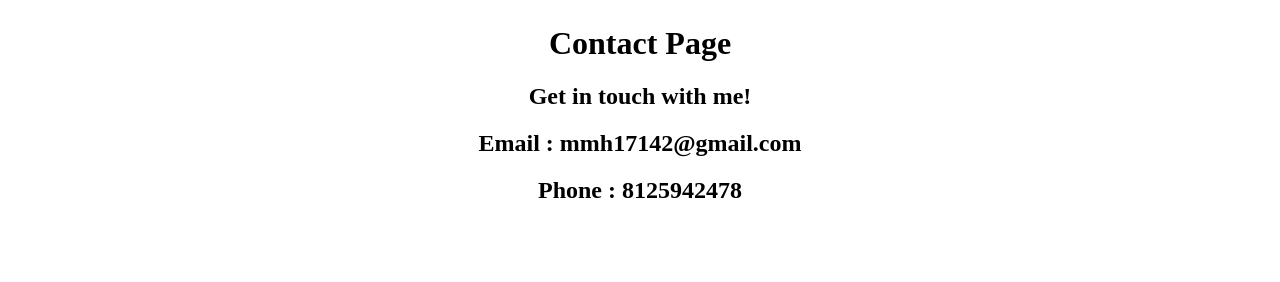
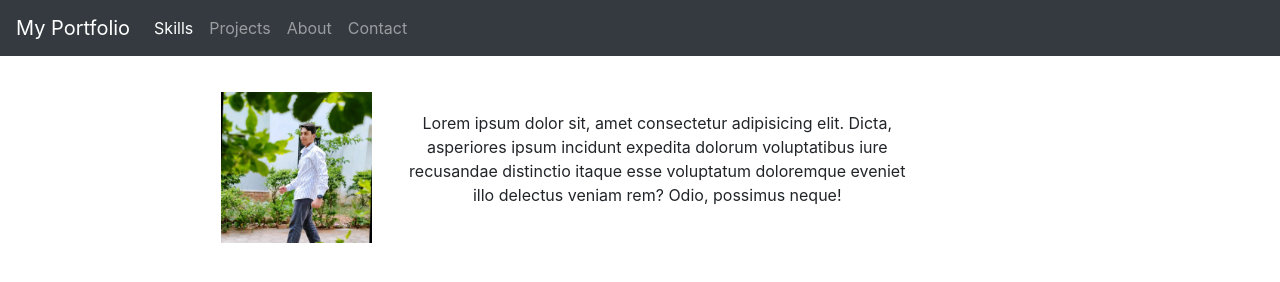
Before and after one commit to IOutis/PortFolio, a plain HTML site: page contact.html in a window 1280 px wide. Drawn offline with nearby package versions, Linux system fonts and the light colour scheme.

Commit message:
Update contact.html

```diff
--- a/contact.html
+++ b/contact.html
@@ -1,24 +1,59 @@
+
 <!DOCTYPE html>
 <html lang="en">
 <head>
     <meta charset="UTF-8">
     <meta name="viewport" content="width=device-width, initial-scale=1.0">
-    <title>Document</title>
+    <link href="https://stackpath.bootstrapcdn.com/bootstrap/4.5.2/css/bootstrap.min.css" rel="stylesheet">
+    <style>
+        .head{
+            padding: 6px 6px 6px 6px;
+        }
+        .img{
+            width: min-content;
+            float: left;
+
+        }
+    </style>
 </head>
 <body>
-    <div class="row row-cols-lg-1" style="text-align:center;margin-top:25px;">
-        <div class="col">
-            <h1>Contact Page</h1>
+
+
+    <nav class="navbar navbar-expand-lg navbar-dark bg-dark">
+        <a class="navbar-brand" href="index.html">My Portfolio</a>
+        <button class="navbar-toggler" type="button" data-toggle="collapse" data-target="#navbarNav" aria-controls="navbarNav" aria-expanded="false" aria-label="Toggle navigation">
+          <span class="navbar-toggler-icon"></span>
+        </button>
+        <div class="collapse navbar-collapse" id="navbarNav">
+          <ul class="navbar-nav">
+            <li class="nav-item active">
+              <a class="nav-link" href="skills.html">Skills</a>
+            </li>
+            <li class="nav-item">
+              <a class="nav-link" href="projects.html">Projects</a>
+            </li>
+            <li class="nav-item">
+              <a class="nav-link" href="about.html">About</a>
+            </li>
+            <li class="nav-item">
+              <a class="nav-link" href="contact.html">Contact</a>
+            </li>
+          </ul>
         </div>
-        <div class="col">
-            <h2>Get in touch with me!</h2>
-        </div>
-        <div class="col">
-            <h2>Email : mmh17142@gmail.com</h2>
-        </div>
-        <div class="col">
-            <h2>Phone : 8125942478</h2>
-        </div>
+      </nav>
+      <div class="head row row-cols-2 gx-5 " style="align-items: center; text-align:center; margin-left:200px; margin-top:30px;">
+        <img src="M.jpeg" alt="" class="col-sm-2 img"  >
+        <p class="col">
+            Lorem ipsum dolor sit, amet consectetur adipisicing elit. Dicta, asperiores ipsum incidunt expedita dolorum voluptatibus iure recusandae distinctio itaque esse voluptatum doloremque eveniet illo delectus veniam rem? Odio, possimus neque!
+        </p>
     </div>
+
+
+
+
+
+    <script src="https://code.jquery.com/jquery-3.5.1.slim.min.js"></script>
+    <script src="https://cdn.jsdelivr.net/npm/@popperjs/core@2.9.3/dist/umd/popper.min.js"></script>
+    <script src="https://stackpath.bootstrapcdn.com/bootstrap/4.5.2/js/bootstrap.min.js"></script>
 </body>
 </html>
```
